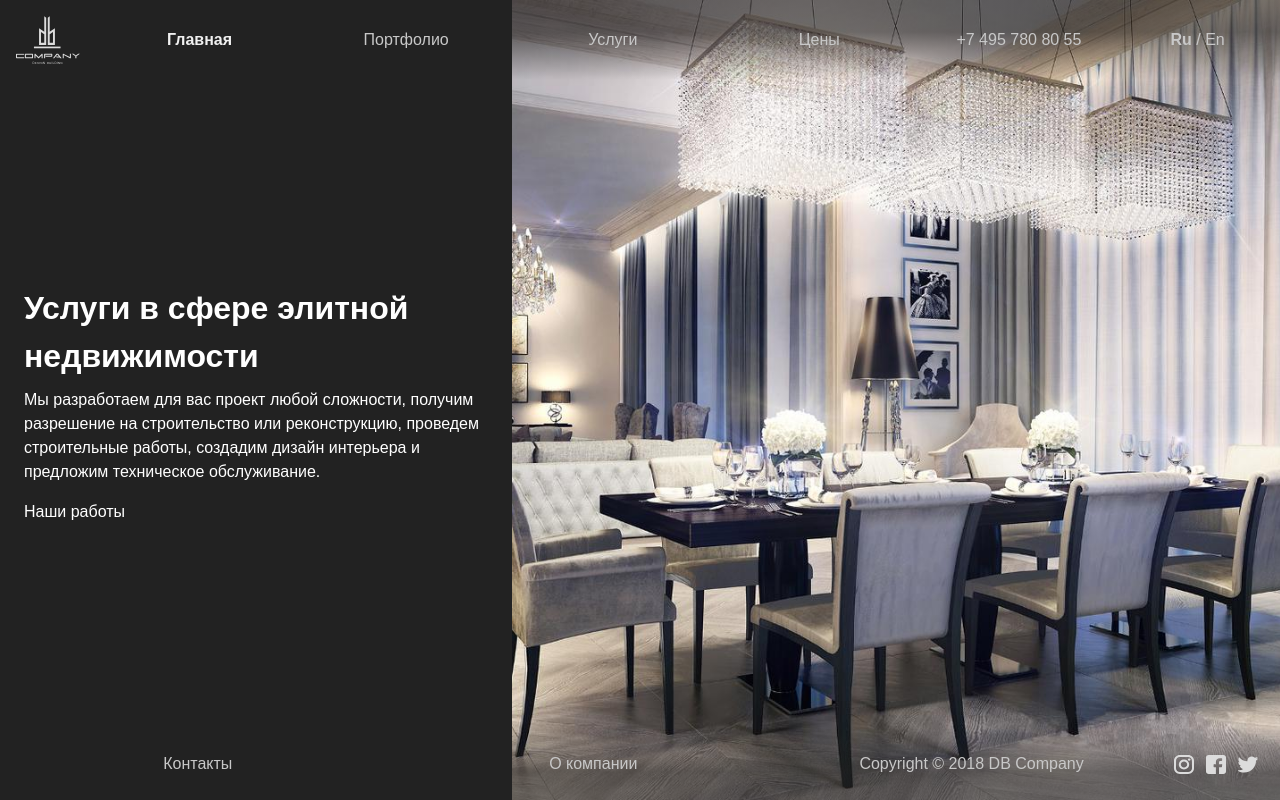
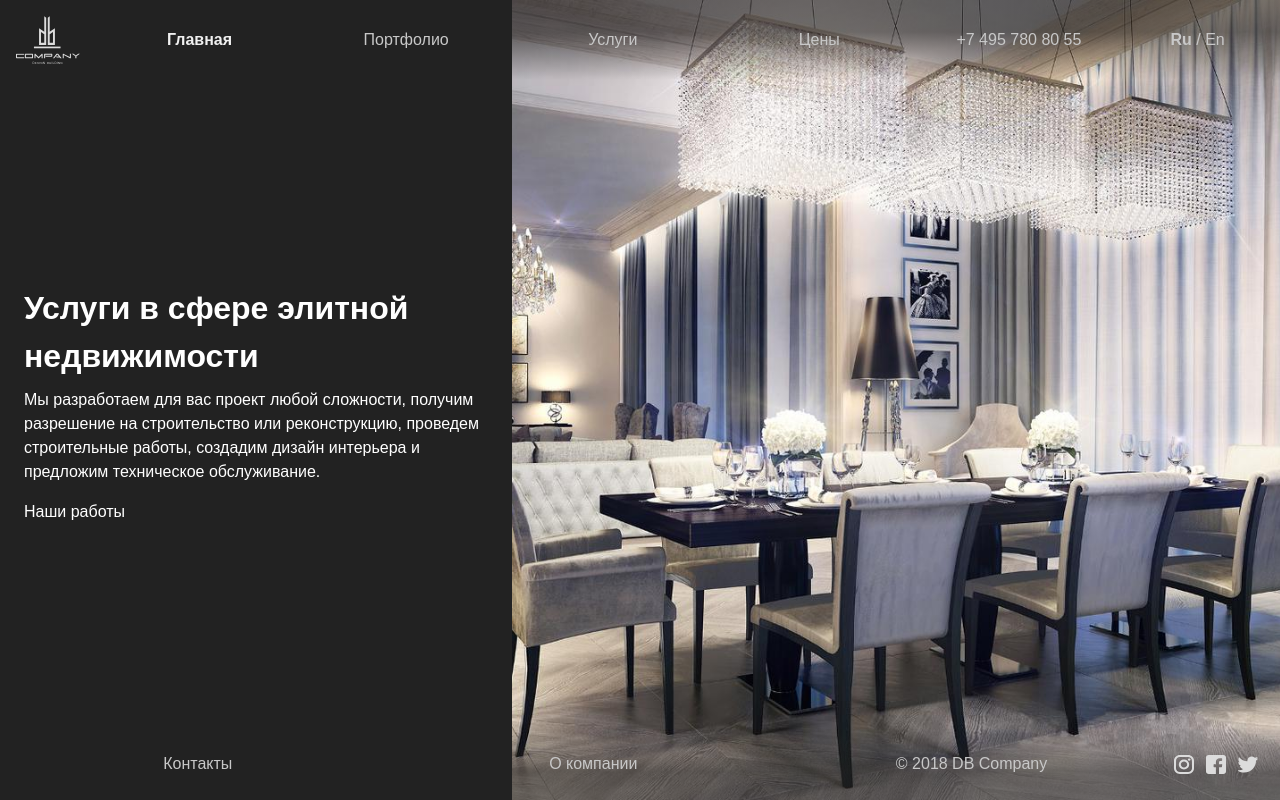
Before and after one commit to flipmotion/db, a React (Create React App) app: page / in a window 1280 px wide. Built offline with nearby package versions, Linux system fonts and the light colour scheme.

Commit message:
Remove redundant copyright word

```diff
--- a/src/components/Menu/Footer.js
+++ b/src/components/Menu/Footer.js
@@ -34,7 +34,7 @@ export default () => {
     <FooterMenu>
       <MenuItem to="/contacts">Контакты</MenuItem>
       <MenuItem to="/about">О компании</MenuItem>
-      <Text>Copyright © 2018 DB Company</Text>
+      <Text>© 2018 DB Company</Text>
       <IconContainer>
         <a href="https://instagram.com">
           <Icon src={instagramIcon} />
```
